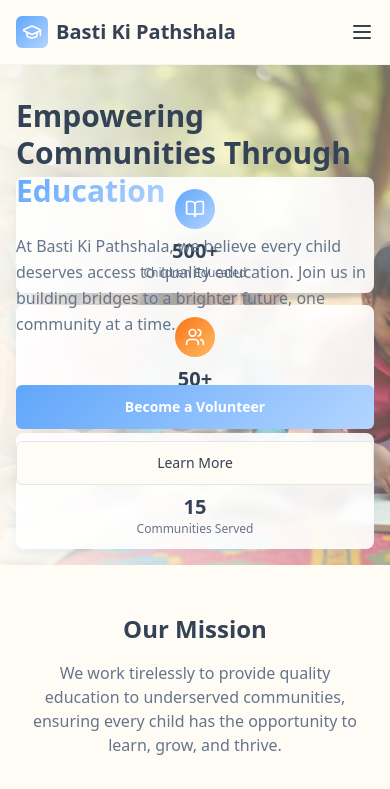
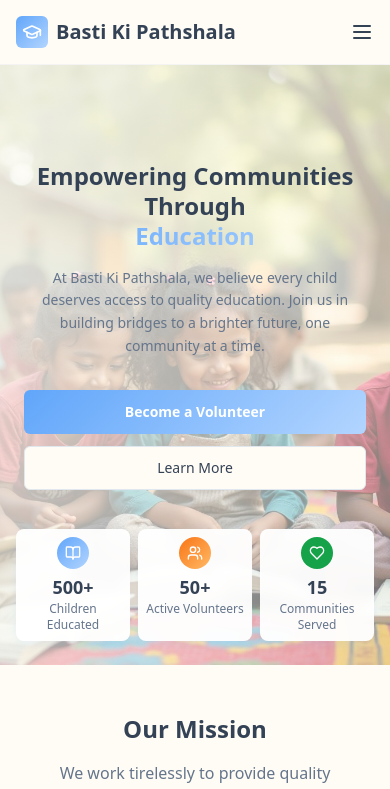
Before and after one commit to HarryEvans001/pathshala-portal-reach, a React (Vite) app: page / in a window 390 px wide. Shown: the top 789 px of the page. Built offline with nearby package versions, Linux system fonts and the light colour scheme.

Commit message:
Fix: Improve hero section mobile view
Adjusted layout and spacing in the hero section to ensure a cleaner look on mobile devices.

```diff
--- a/src/components/HeroSection.tsx
+++ b/src/components/HeroSection.tsx
@@ -5,7 +5,7 @@ import { Heart, Users, BookOpen } from "lucide-react";
 
 const HeroSection = () => {
   return (
-    <section className="relative min-h-[500px] sm:min-h-[600px] flex items-center justify-center overflow-hidden">
+    <section className="relative min-h-[600px] sm:min-h-[700px] flex items-center justify-center overflow-hidden">
       {/* Background Image */}
       <div className="absolute inset-0 z-0">
         <img
@@ -13,24 +13,24 @@ const HeroSection = () => {
           alt="Children learning together"
           className="w-full h-full object-cover"
         />
-        <div className="absolute inset-0 bg-gradient-to-r from-background/95 via-background/60 to-background/30" />
+        <div className="absolute inset-0 bg-gradient-to-br from-background/90 via-background/70 to-background/40" />
       </div>
 
       {/* Content */}
-      <div className="container mx-auto px-4 sm:px-6 lg:px-8 relative z-10">
-        <div className="max-w-3xl">
-          <div className="space-y-6 animate-fade-in">
-            <h1 className="text-3xl sm:text-4xl md:text-5xl lg:text-6xl font-bold text-foreground leading-tight">
+      <div className="container mx-auto px-6 sm:px-6 lg:px-8 relative z-10">
+        <div className="max-w-4xl">
+          <div className="space-y-4 sm:space-y-6 animate-fade-in text-center sm:text-left">
+            <h1 className="text-2xl sm:text-4xl md:text-5xl lg:text-6xl font-bold text-foreground leading-tight">
               Empowering Communities Through
-              <span className="bg-gradient-primary bg-clip-text text-transparent"> Education</span>
+              <span className="block sm:inline bg-gradient-primary bg-clip-text text-transparent"> Education</span>
             </h1>
 
-            <p className="text-base sm:text-lg md:text-xl text-muted-foreground leading-relaxed max-w-2xl">
+            <p className="text-sm sm:text-lg md:text-xl text-muted-foreground leading-relaxed max-w-2xl mx-auto sm:mx-0">
               At Basti Ki Pathshala, we believe every child deserves access to quality education.
               Join us in building bridges to a brighter future, one community at a time.
             </p>
 
-            <div className="flex flex-col sm:flex-row gap-3 sm:gap-4 pt-6 pb-12 sm:pb-16">
+            <div className="flex flex-col sm:flex-row gap-3 sm:gap-4 pt-4 sm:pt-6 pb-20 sm:pb-24 justify-center sm:justify-start">
               <Button variant="hero" size="lg" className="w-full sm:w-auto" asChild>
                 <Link to="/volunteer">Become a Volunteer</Link>
               </Button>
@@ -43,29 +43,29 @@ const HeroSection = () => {
       </div>
 
       {/* Floating Stats */}
-      <div className="absolute bottom-4 sm:bottom-8 left-1/2 transform -translate-x-1/2 w-full max-w-4xl px-4">
-        <div className="grid grid-cols-1 sm:grid-cols-3 gap-3 sm:gap-4">
-          <div className="bg-card/90 backdrop-blur-sm rounded-lg p-3 sm:p-4 shadow-soft text-center">
-            <div className="flex items-center justify-center w-10 h-10 sm:w-12 sm:h-12 bg-gradient-primary rounded-full mx-auto mb-2">
-              <BookOpen className="h-5 w-5 sm:h-6 sm:w-6 text-primary-foreground" />
+      <div className="absolute bottom-6 sm:bottom-8 left-1/2 transform -translate-x-1/2 w-full max-w-5xl px-4 sm:px-6">
+        <div className="grid grid-cols-3 sm:grid-cols-3 gap-2 sm:gap-4">
+          <div className="bg-card/95 backdrop-blur-sm rounded-lg p-2 sm:p-4 shadow-soft text-center">
+            <div className="flex items-center justify-center w-8 h-8 sm:w-12 sm:h-12 bg-gradient-primary rounded-full mx-auto mb-1 sm:mb-2">
+              <BookOpen className="h-4 w-4 sm:h-6 sm:w-6 text-primary-foreground" />
             </div>
-            <div className="text-xl sm:text-2xl font-bold text-foreground">500+</div>
+            <div className="text-lg sm:text-2xl font-bold text-foreground">500+</div>
             <div className="text-xs sm:text-sm text-muted-foreground">Children Educated</div>
           </div>
 
-          <div className="bg-card/90 backdrop-blur-sm rounded-lg p-3 sm:p-4 shadow-soft text-center">
-            <div className="flex items-center justify-center w-10 h-10 sm:w-12 sm:h-12 bg-gradient-warm rounded-full mx-auto mb-2">
-              <Users className="h-5 w-5 sm:h-6 sm:w-6 text-accent-foreground" />
+          <div className="bg-card/95 backdrop-blur-sm rounded-lg p-2 sm:p-4 shadow-soft text-center">
+            <div className="flex items-center justify-center w-8 h-8 sm:w-12 sm:h-12 bg-gradient-warm rounded-full mx-auto mb-1 sm:mb-2">
+              <Users className="h-4 w-4 sm:h-6 sm:w-6 text-accent-foreground" />
             </div>
-            <div className="text-xl sm:text-2xl font-bold text-foreground">50+</div>
+            <div className="text-lg sm:text-2xl font-bold text-foreground">50+</div>
             <div className="text-xs sm:text-sm text-muted-foreground">Active Volunteers</div>
           </div>
 
-          <div className="bg-card/90 backdrop-blur-sm rounded-lg p-3 sm:p-4 shadow-soft text-center">
-            <div className="flex items-center justify-center w-10 h-10 sm:w-12 sm:h-12 bg-success rounded-full mx-auto mb-2">
-              <Heart className="h-5 w-5 sm:h-6 sm:w-6 text-white" />
+          <div className="bg-card/95 backdrop-blur-sm rounded-lg p-2 sm:p-4 shadow-soft text-center">
+            <div className="flex items-center justify-center w-8 h-8 sm:w-12 sm:h-12 bg-success rounded-full mx-auto mb-1 sm:mb-2">
+              <Heart className="h-4 w-4 sm:h-6 sm:w-6 text-white" />
             </div>
-            <div className="text-xl sm:text-2xl font-bold text-foreground">15</div>
+            <div className="text-lg sm:text-2xl font-bold text-foreground">15</div>
             <div className="text-xs sm:text-sm text-muted-foreground">Communities Served</div>
           </div>
         </div>
```
